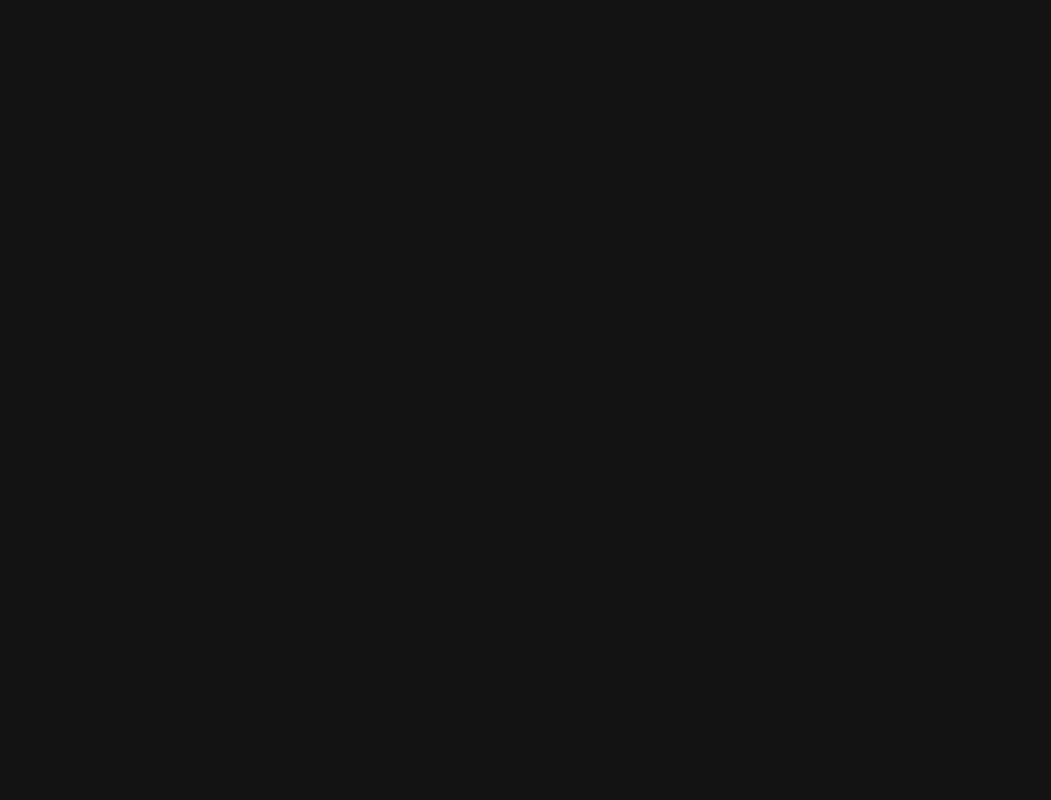
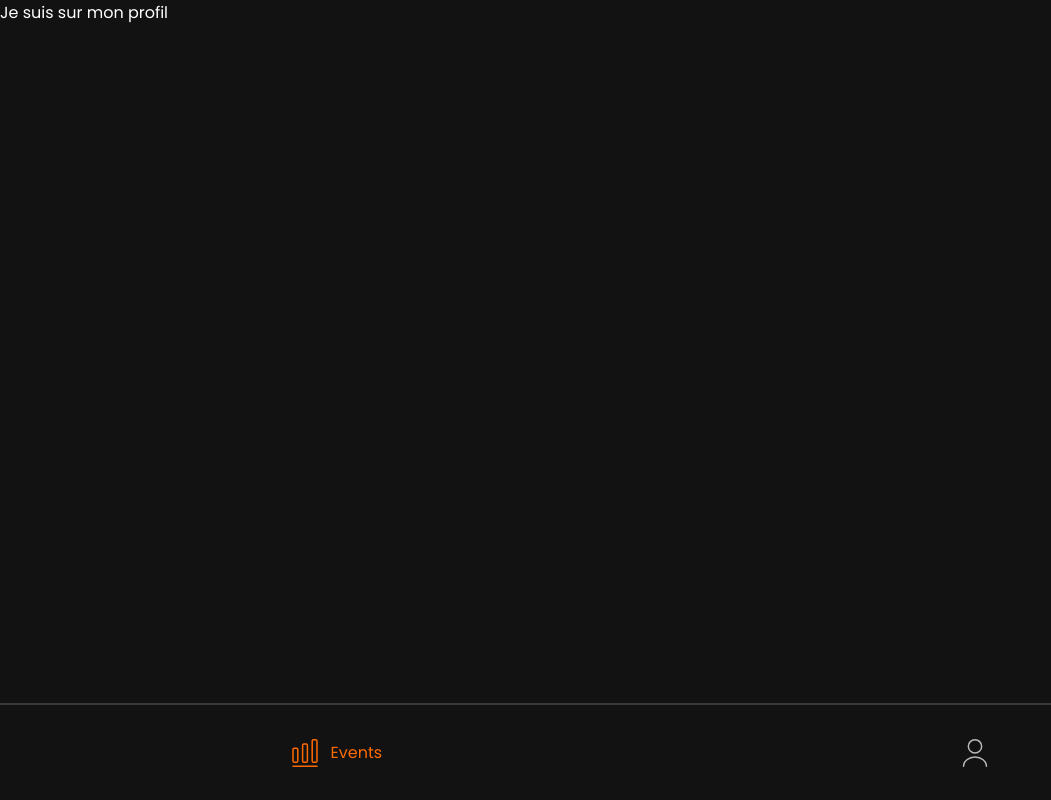
Before and after one commit to LouisMony/Event_LesFousDuRoy, a Vue app: page /my-profil in a window 1280 px wide. Shown: the whole page, without its empty margins (0-1051 px from the left). Built offline with nearby package versions, Linux system fonts and the light colour scheme.

Commit message:
correction navbar

```diff
--- a/src/App.vue
+++ b/src/App.vue
@@ -1,8 +1,27 @@
 <template>
   <div id="app">
     <router-view/>
+    <Navbar v-if="this.$route.name === 'home' || this.$route.name === 'my-profil'"/>
   </div>
 </template>
+
+<script>
+
+import Navbar from '@/components/Navbar.vue'
+
+export default {
+  components: {
+    Navbar,
+  },
+  data(){
+    return {
+
+    }
+  },
+  methods:{
+  }
+}
+</script>
 
 <style lang="scss">
 @import "@/assets/style/_variables.scss";
--- a/src/components/Navbar.vue
+++ b/src/components/Navbar.vue
@@ -1,7 +1,7 @@
 <template>
   <div class="navbar">
    <ul>
-      <li class="nav_li active" v-on:click="toogleActive('nav_a')">
+      <li class="nav_li active" v-on:click="toogleActive('nav_a'); $router.push('/')">
         <svg width="32" height="32" viewBox="0 0 32 32" fill="none" xmlns="http://www.w3.org/2000/svg">
         <path class="svg" d="M4 29.3333H28" stroke="#FFFFFF" stroke-width="1.5" stroke-linecap="round" stroke-linejoin="round"/>
         <path class="svg" d="M7.46663 11.1733H5.33333C4.6 11.1733 4 11.7733 4 12.5067V24C4 24.7333 4.6 25.3333 5.33333 25.3333H7.46663C8.19997 25.3333 8.79997 24.7333 8.79997 24V12.5067C8.79997 11.7733 8.19997 11.1733 7.46663 11.1733Z" stroke="#FFFFFF" stroke-width="1.5" stroke-linecap="round" stroke-linejoin="round"/>
@@ -10,7 +10,7 @@
         </svg>
         <span>Events</span>
       </li>
-      <li class="nav_li" v-on:click="toogleActive('nav_b')">
+      <li class="nav_li" v-on:click="toogleActive('nav_b'); $router.push('/my-profil')">
         <svg width="32" height="32" viewBox="0 0 32 32" fill="none" xmlns="http://www.w3.org/2000/svg">
         <path class="svg" d="M16 16C19.6819 16 22.6667 13.0152 22.6667 9.33334C22.6667 5.65144 19.6819 2.66667 16 2.66667C12.3181 2.66667 9.33337 5.65144 9.33337 9.33334C9.33337 13.0152 12.3181 16 16 16Z" stroke="white" stroke-width="1.5" stroke-linecap="round" stroke-linejoin="round"/>
         <path class="svg" d="M27.4533 29.3333C27.4533 24.1733 22.32 20 16 20C9.67996 20 4.54663 24.1733 4.54663 29.3333" stroke="white" stroke-width="1.5" stroke-linecap="round" stroke-linejoin="round"/>
@@ -28,6 +28,13 @@ export default {
     return {
       active_id : "nav_a"
     }
+  },
+  mounted() {
+
+    if(this.$route.name === 'home' || this.$route.name === 'my-profil'){
+      console.log('est good');
+    }
+
   },
   methods:{
     toogleActive(id){
--- a/src/router/index.js
+++ b/src/router/index.js
@@ -2,6 +2,7 @@ import Vue from 'vue'
 import VueRouter from 'vue-router'
 import HomeView from '../views/HomeView.vue'
 import DetailView from '../views/DetailView.vue'
+import ProfilView from '../views/ProfilView.vue'
 
 
 Vue.use(VueRouter)
@@ -16,6 +17,11 @@ const routes = [
     path: '/detail',
     name: 'detail',
     component: DetailView
+  },
+  {
+    path: '/my-profil',
+    name: 'my-profil',
+    component: ProfilView
   }
 ]
 
--- a/src/views/HomeView.vue
+++ b/src/views/HomeView.vue
@@ -18,7 +18,6 @@
         <EventItem />
       </div>
     </main>
-    <Navbar />
   </div>
 </template>
 
@@ -30,7 +29,6 @@ import EventItem from '@/components/EventItem.vue'
 export default {
   name: 'HomeView',
   components: {
-    Navbar,
     EventItem,
   },
   data(){
--- /dev/null
+++ b/src/views/ProfilView.vue
@@ -0,0 +1,28 @@
+<template>
+  <div class="home">
+    Je suis sur mon profil
+  </div>
+</template>
+
+<script>
+
+import Navbar from '@/components/Navbar.vue'
+
+export default {
+  name: 'ProfilView',
+  components: {
+
+  },
+  data(){
+    return {
+    }
+  },
+  methods:{
+  }
+}
+</script>
+
+<style scoped lang="scss">
+@import "@/assets/style/_variables.scss";
+
+</style>
```
